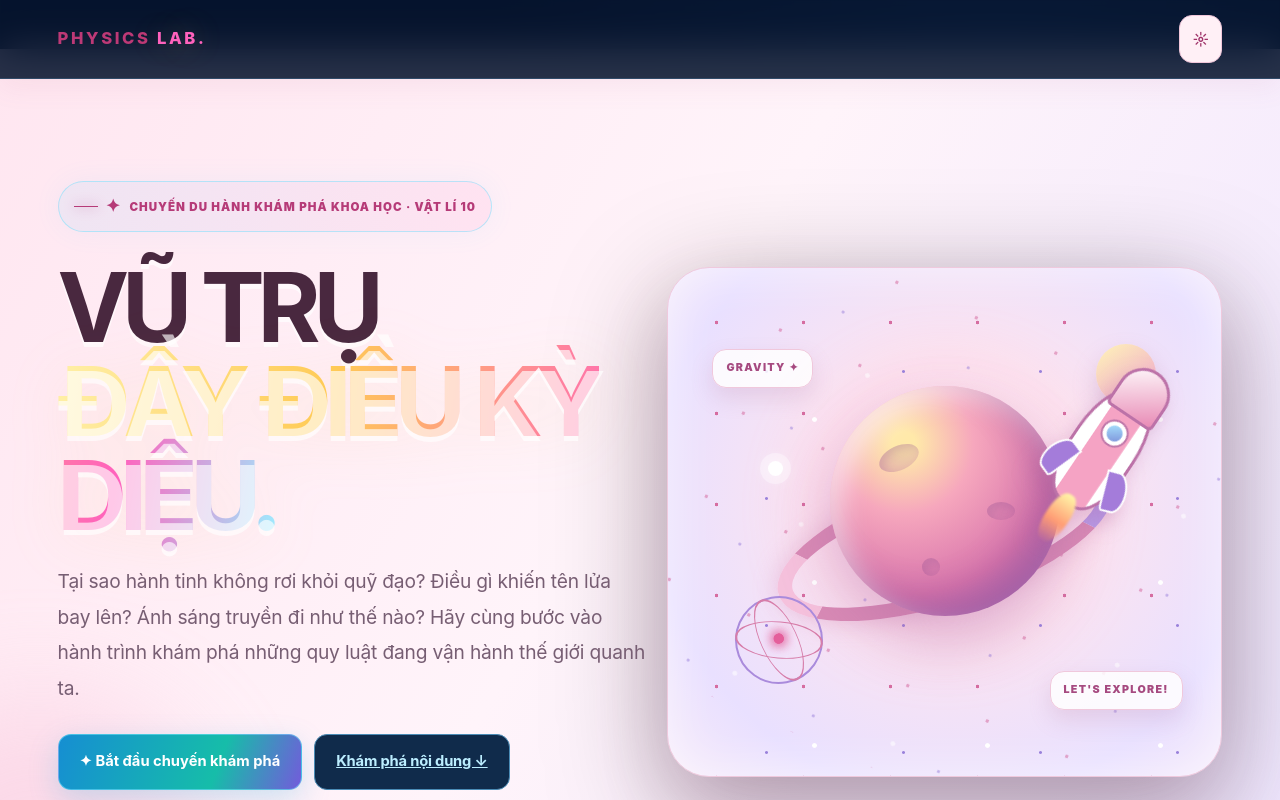
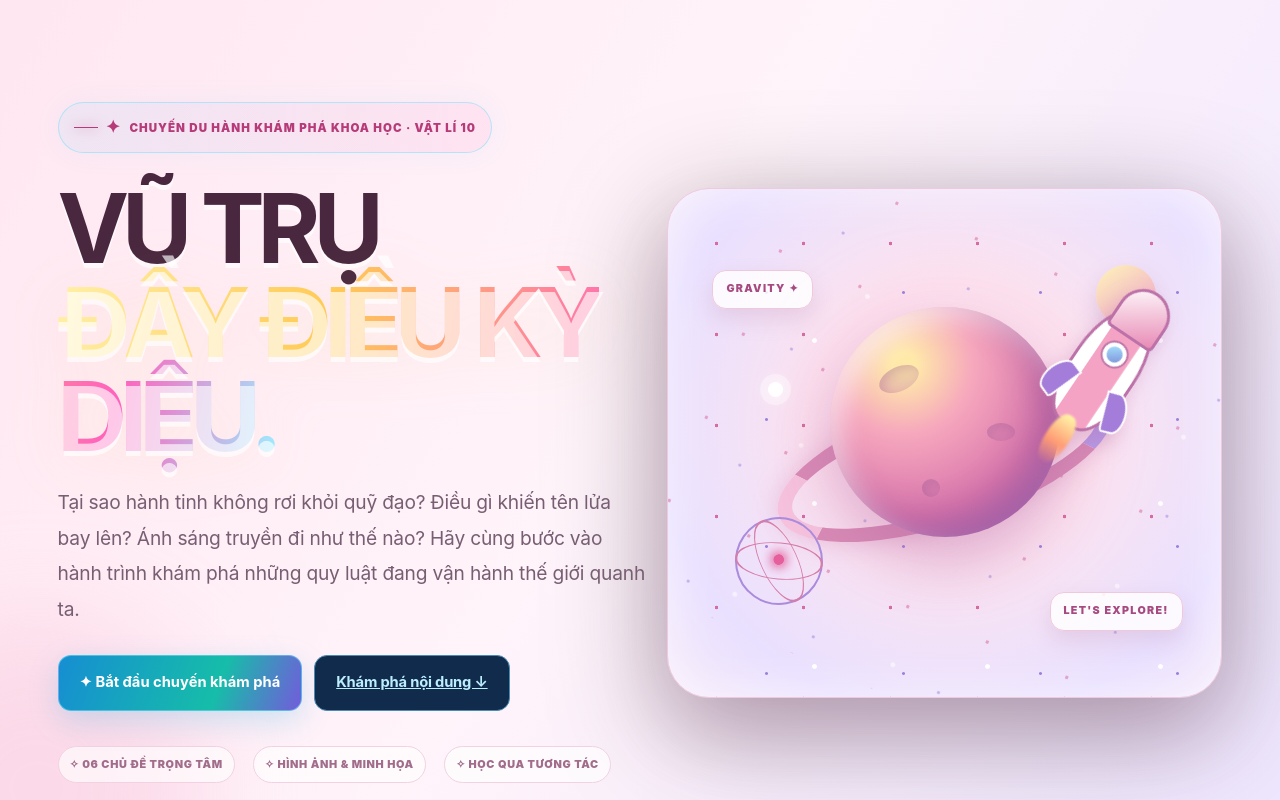
Before and after one commit to Quandz439/physics-lab-10, a plain HTML site: page index.html in a window 1280 px wide. Shown: the top 800 px of the page. Drawn offline with nearby package versions, Linux system fonts and the light colour scheme.

Commit message:
Remove entire top navigation bar

```diff
--- a/index.html
+++ b/index.html
@@ -838,10 +838,6 @@ body>header,body>main,body>footer{position:relative;z-index:1}
  <div class="cosmic-orbit"></div><div class="cosmic-orbit orbit-two"></div><div class="cosmic-sun"></div>
  <div class="cosmic-atom"><i></i><b></b><em></em></div><div class="cosmic-wave"></div>
 </div>
-<header class="topbar"><div class="wrap nav">
-<a class="brand" href="#home">PHYSICS <span>LAB.</span></a>
-<button class="iconbtn" id="themeToggle" aria-label="Đổi giao diện">☼</button>
-</div></header>
 <main class="wrap" id="home">
 <section class="hero cinematic-hero">
  <div class="hero-copy">
@@ -1021,7 +1017,6 @@ body>header,body>main,body>footer{position:relative;z-index:1}
 <script src="https://cdnjs.cloudflare.com/ajax/libs/gsap/3.12.5/ScrollTrigger.min.js"></script>
 <script>
 const $=id=>document.getElementById(id);
-$('themeToggle').addEventListener('click',()=>{document.body.classList.toggle('dark');$('themeToggle').textContent=document.body.classList.contains('dark')?'☼':'☾';});
 $('lessonSearch').addEventListener('input',e=>{const q=e.target.value.toLocaleLowerCase('vi');document.querySelectorAll('.lesson').forEach(card=>{card.style.display=card.dataset.search.includes(q)||card.textContent.toLocaleLowerCase('vi').includes(q)?'':'none';});});
 $('calculate').addEventListener('click',()=>{
  const raw=['v0','acc','time'].map(id=>$(id).value);
```
